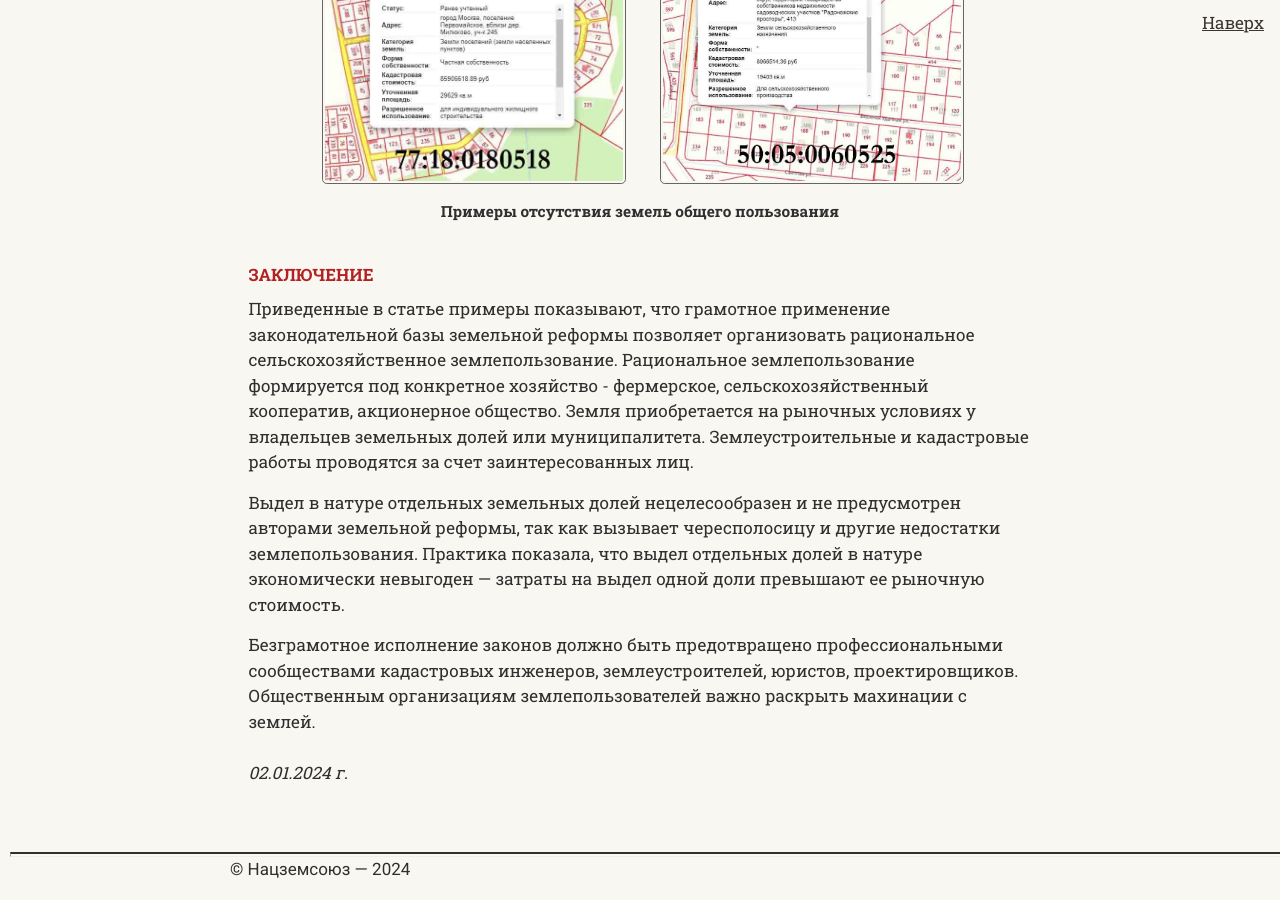
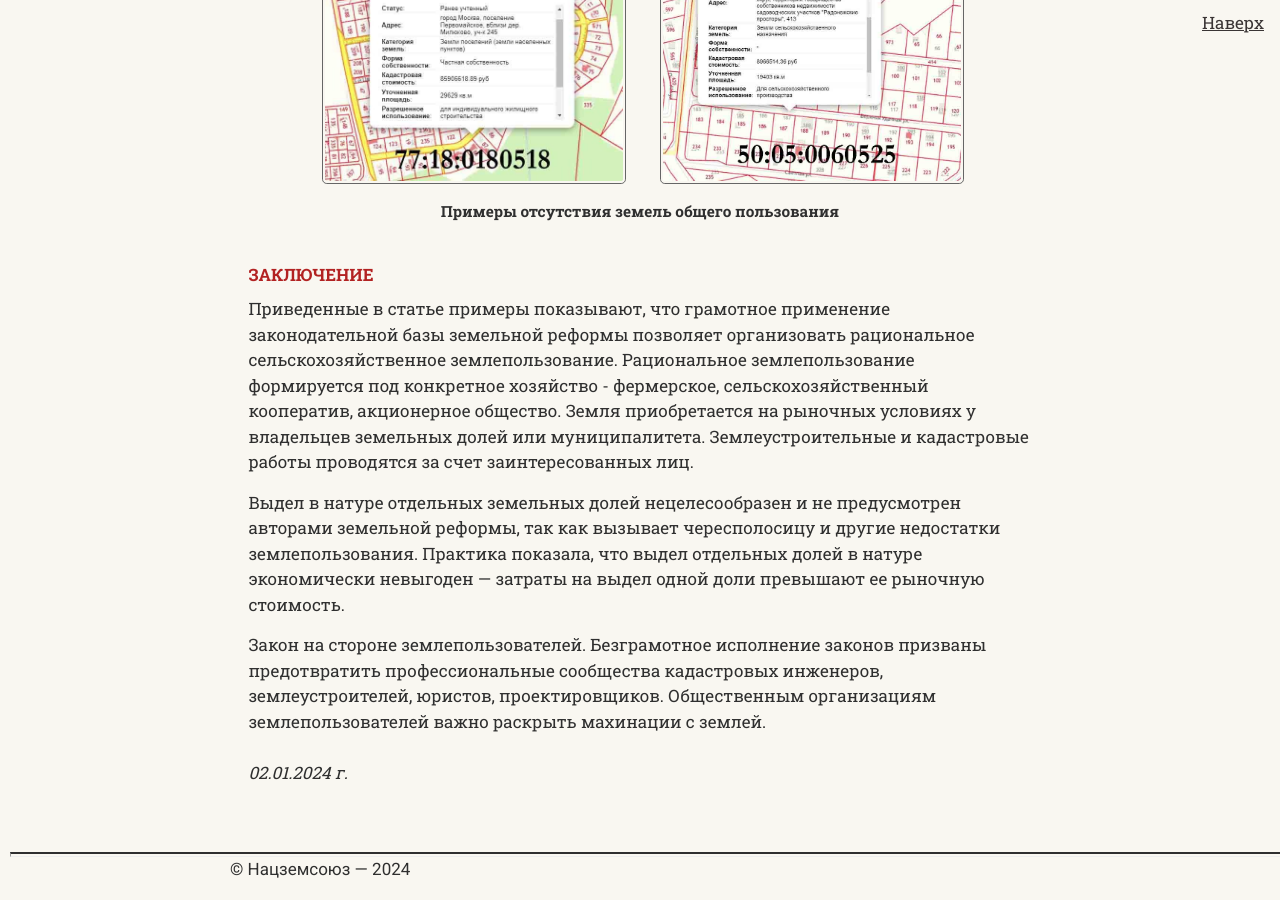
Before and after one commit to SergSi/land-use-art, a Jekyll site: the page built from _articles/2024-01-02-reforma.md, in a window 1280 px wide and 900 px high, scrolled down 9464 px. Built offline with Jekyll 4.4.1, drawn with Linux system fonts in a browser that asks for light colours; some web fonts are replaced.

Commit message:
Update 2024-01-02-reforma.md

```diff
--- a/_articles/2024-01-02-reforma.md
+++ b/_articles/2024-01-02-reforma.md
@@ -101,4 +101,4 @@ file-2="2024-01-02/rp.jpg"  %}
 
 Выдел в натуре отдельных земельных долей нецелесообразен и не предусмотрен авторами земельной реформы, так как вызывает чересполосицу и другие недостатки землепользования. Практика показала, что выдел отдельных долей в натуре экономически невыгоден — затраты на выдел одной доли превышают ее рыночную стоимость.
 
-Безграмотное исполнение законов должно быть предотвращено профессиональными сообществами кадастровых инженеров, землеустроителей, юристов, проектировщиков. Общественным организациям землепользователей важно раскрыть махинации с землей.
+Закон на стороне землепользователей. Безграмотное исполнение законов призваны предотвратить профессиональные сообщества кадастровых инженеров, землеустроителей, юристов, проектировщиков. Общественным организациям землепользователей важно раскрыть махинации с землей.
```
